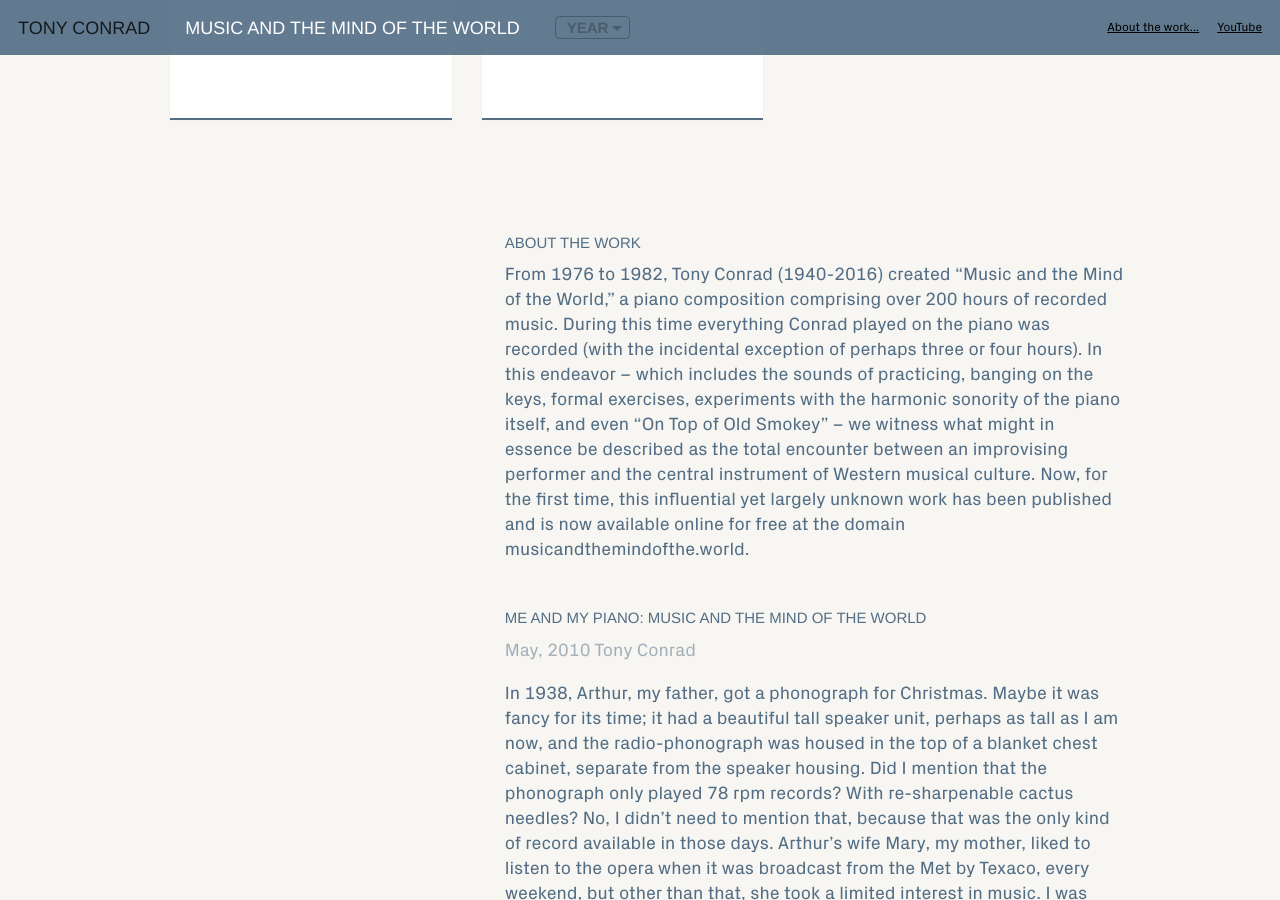
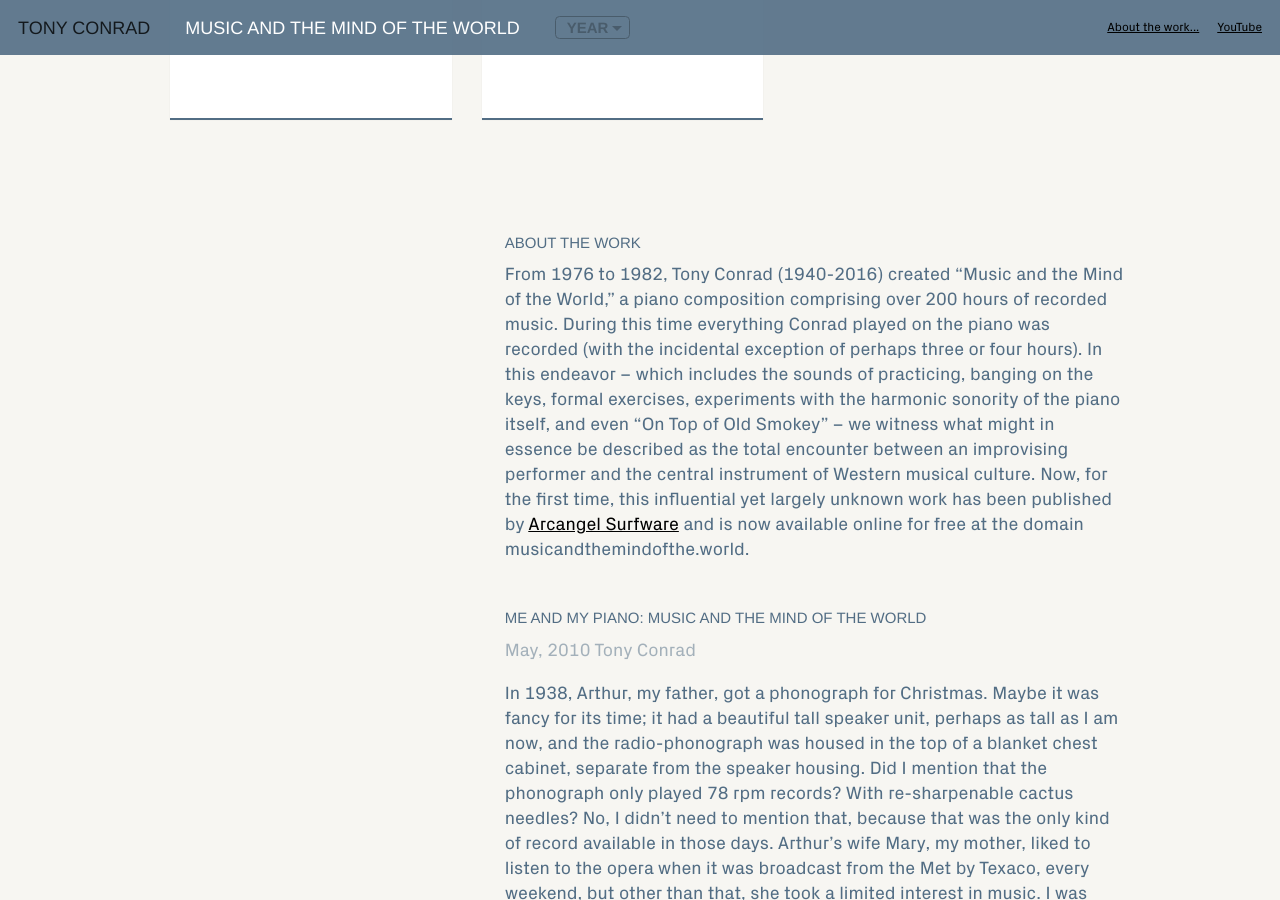
Before and after one commit to coryarcangel/music-and-the-mind-of-the-world, a Jekyll site: the page built from index.html, in a window 1280 px wide and 900 px high, scrolled down 64964 px. Built offline with Jekyll 4.4.1, drawn with Linux system fonts in a browser that asks for light colours; nearby versions of some CDN libraries; some web fonts are replaced; some of the changed text lies outside the part shown.

Commit message:
Edits
Added Surfware links.

```diff
--- a/about.markdown
+++ b/about.markdown
@@ -3,7 +3,7 @@ title: ABOUT THE WORK
 date: 2016-03-14 20:38:00 -04:00
 ---
 
-From 1976 to 1982, Tony Conrad (1940-2016) created “Music and the Mind of the World,” a piano composition comprising over 200 hours of recorded music. During this time everything Conrad played on the piano was recorded (with the incidental exception of perhaps three or four hours). In this endeavor – which includes the sounds of practicing, banging on the keys, formal exercises, experiments with the harmonic sonority of the piano itself, and even “On Top of Old Smokey” – we witness what might in essence be described as the total encounter between an improvising performer and the central instrument of Western musical culture. Now, for the first time, this influential yet largely unknown work has been published and is now available online for free at the domain musicandthemindofthe.world.
+From 1976 to 1982, Tony Conrad (1940-2016) created “Music and the Mind of the World,” a piano composition comprising over 200 hours of recorded music. During this time everything Conrad played on the piano was recorded (with the incidental exception of perhaps three or four hours). In this endeavor – which includes the sounds of practicing, banging on the keys, formal exercises, experiments with the harmonic sonority of the piano itself, and even “On Top of Old Smokey” – we witness what might in essence be described as the total encounter between an improvising performer and the central instrument of Western musical culture. Now, for the first time, this influential yet largely unknown work has been published by [Arcangel Surfware](http://www.arcangelsurfware.biz) and is now available online for free at the domain musicandthemindofthe.world.
 
 
 ## Me and My Piano: Music and the Mind of the World
```
Also changed, not shown: other parts of about.markdown (+2 -2 lines).
